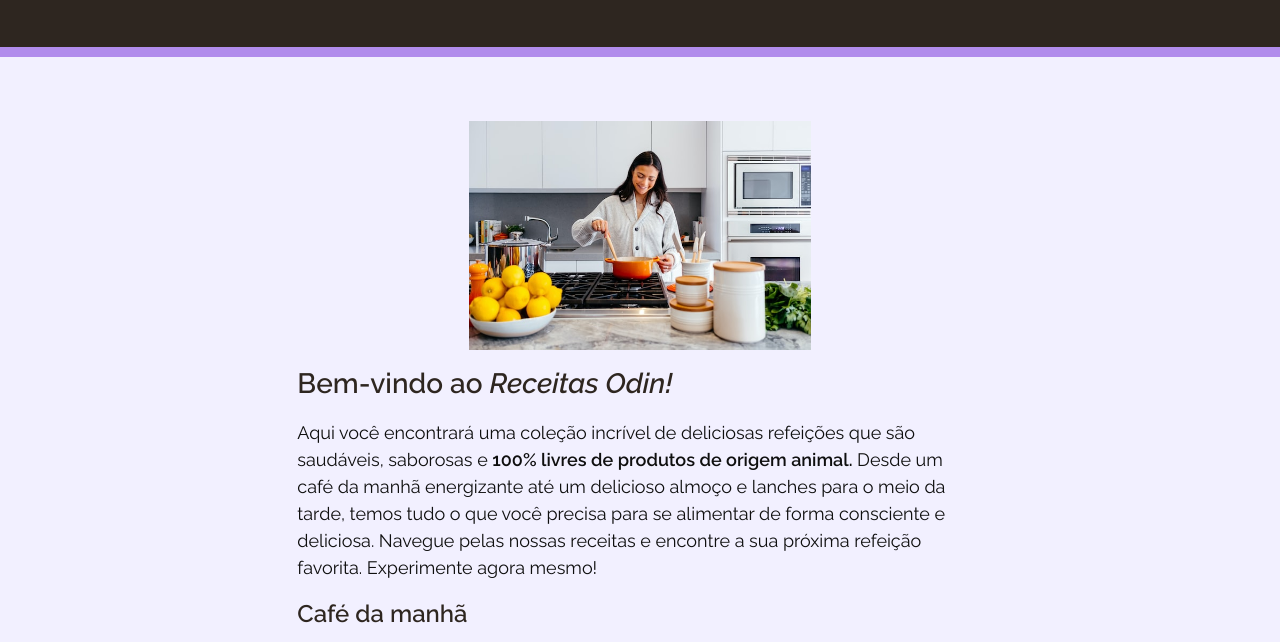
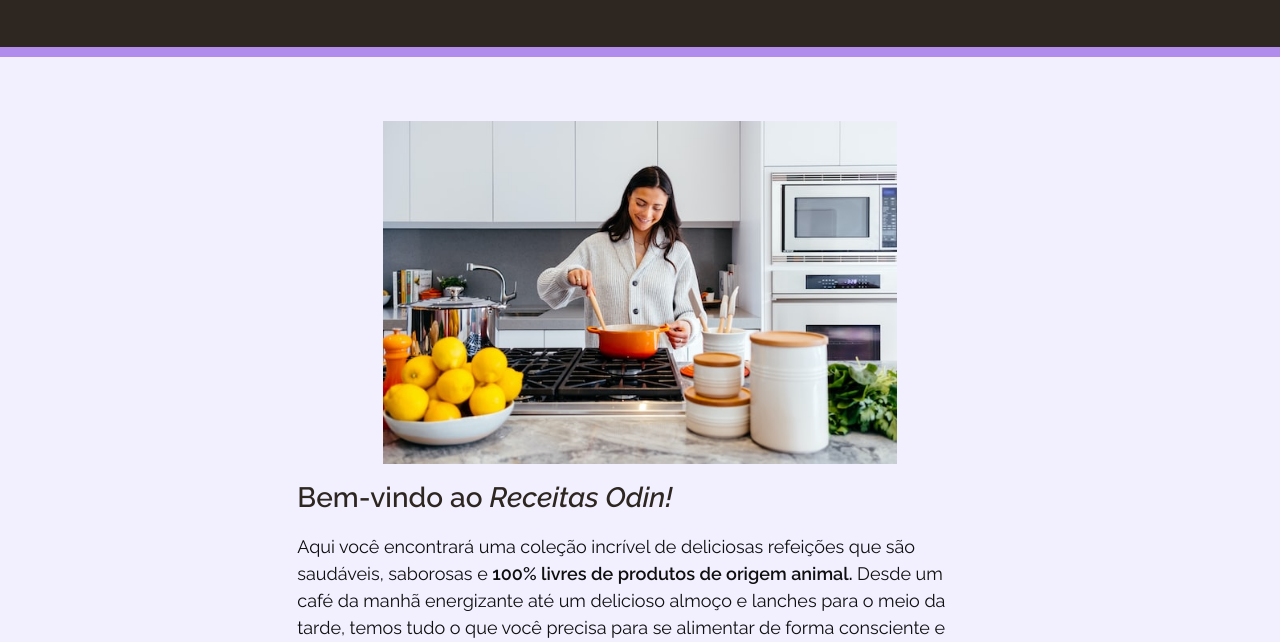
Before and after one commit to emilyzanuncio/odin-recipes, a plain HTML site: page index.html in a window 1280 px wide. Shown: the part 140-782 px from the top of the page. Drawn offline with Linux system fonts and the light colour scheme.

Commit message:
Adjust index photo size

```diff
--- a/styles/styles.css
+++ b/styles/styles.css
@@ -25,6 +25,10 @@ img {
   margin-left: auto;
   margin-right: auto;
   width: 50%;
+}
+
+#index-photo {
+  width: 75%;
 }
 
 .content-width {
```
